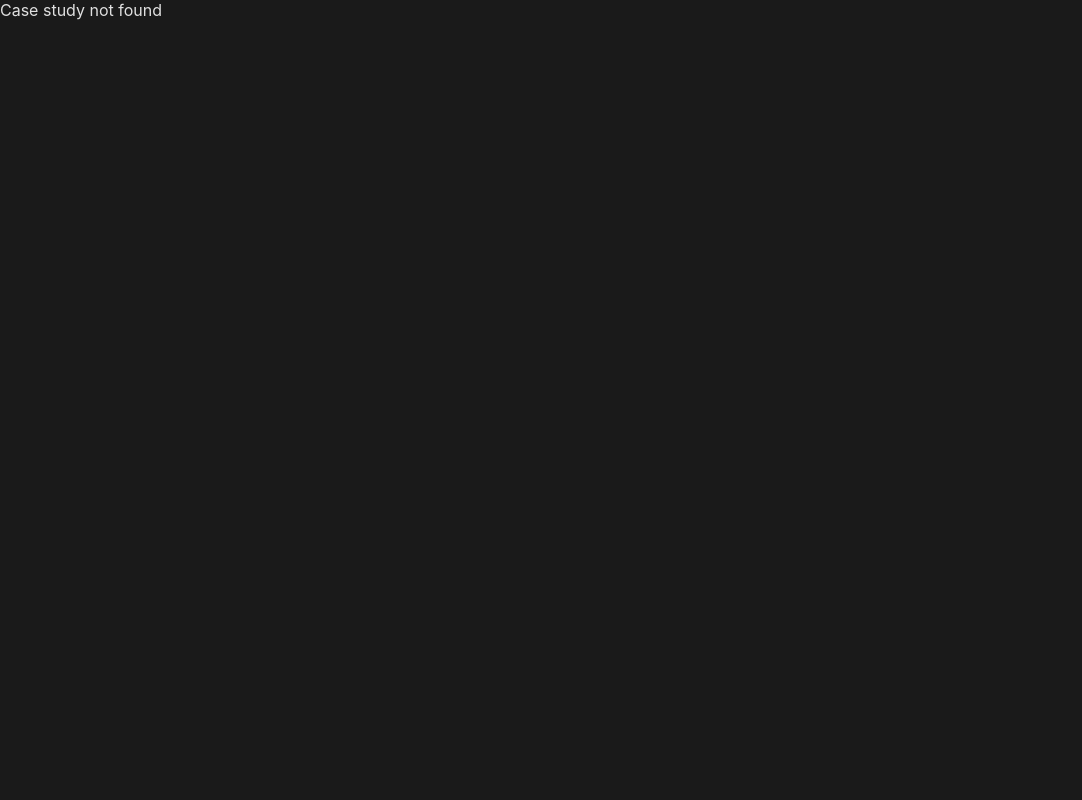
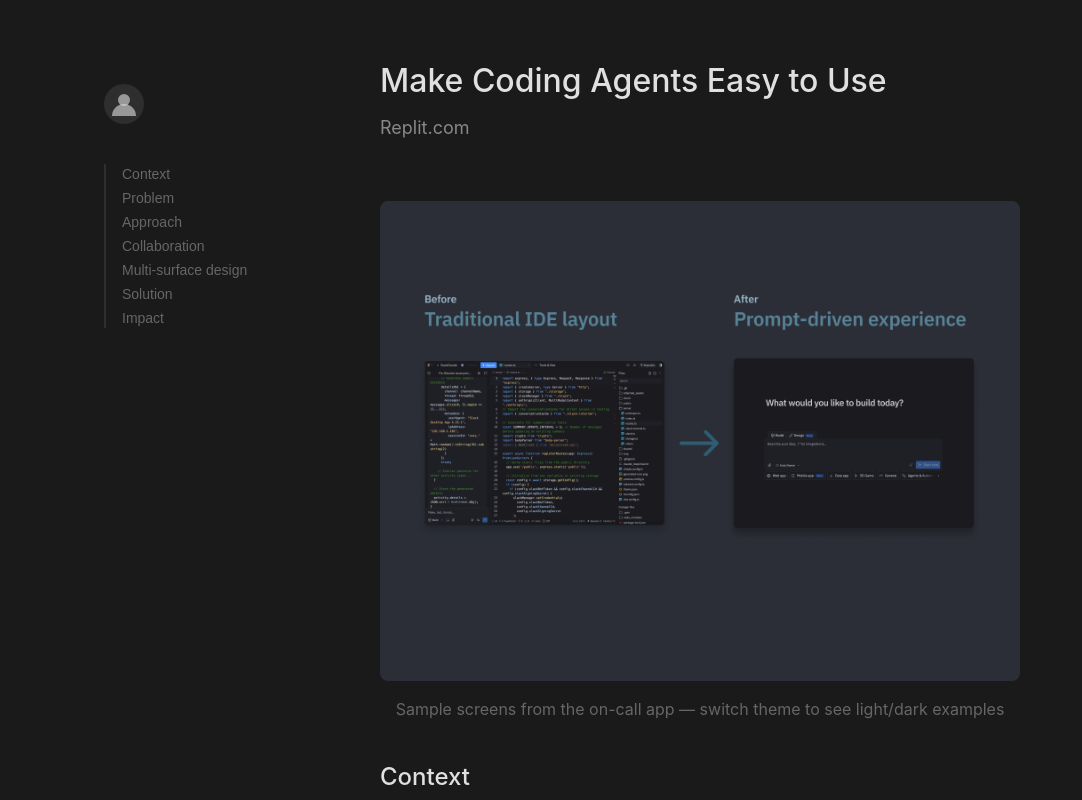
Before and after one commit to ptvans/portfolio, a React (Create React App) app: page /#/case-study/ai-coding-agents in a window 1280 px wide. Before the commit this address had no page. Shown: the top 800 px of the page, without its empty margins (0-1082 px from the left). Built offline with nearby package versions, Linux system fonts and the light colour scheme.

Commit message:
content updates

```diff
--- a/src/data/caseStudies.js
+++ b/src/data/caseStudies.js
@@ -1,7 +1,7 @@
 export const caseStudies = {
-  'on-call': {
-    title: 'Reimagining on-call software',
-    subtitle: 'Incident.io.',
+  'ai-coding-agents': {
+    title: 'Make Coding Agents Easy to Use',
+    subtitle: 'Replit.com',
     sections: [
       {
         id: 'context',
@@ -19,11 +19,11 @@
           },
           {
             type: 'text',
-            value: 'When I joined Incident.io, the company offered incident management tools focused on communication and coordination inside Slack. But customers still relied on third-party on-call products like PagerDuty and Opsgenie to route alerts — and they hated them.'
+            value: 'Transition from a ai-assisted IDE to an ai-driven app building experience.'
           },
           {
             type: 'text',
-            value: 'PagerDuty in particular was powerful but dated: complex configuration, clunky UX, and a mobile app that was notoriously painful to use. Many of our customers were actively asking, "When are you going to build this too?"'
+            value: 'With the advent of LLM coding models, Replit wanted to open up their product beyond the audience of preofessional developers to anyone with a computer or phone.'
           },
           {
             type: 'text',
@@ -41,11 +41,11 @@
           },
           {
             type: 'text',
-            value: 'On-call software touches every layer of an organisation: alert ingestion, routing, scheduling, escalation, and notifications. It\'s technically deep and full of configuration edge-cases.'
+            value: 'Why do most users abandon ai app creation before achieving a working version?'
           },
           {
             type: 'text',
-            value: 'PagerDuty\'s complexity allows it to handle every imaginable setup — but that same flexibility makes it painful to use day-to-day. Our challenge was to re-imagine on-call from the ground up: preserve the power, remove the pain.'
+            value: 'Most people are missing two key pieces of experience that would enable product creation. They are missing knowledge of the product development process. They also dont know what these coding agents are capabable of.'
           }
         ]
       },
--- a/src/pages/CaseStudy.css
+++ b/src/pages/CaseStudy.css
@@ -10,9 +10,9 @@
   position: sticky;
   top: 60px;
   height: fit-content;
-  width: 200px;
+  width: 240px;
   flex-shrink: 0;
-  padding: 60px 24px;
+  padding: 24px 24px;
   display: flex;
   flex-direction: column;
   gap: 40px;
@@ -30,18 +30,34 @@
 .nav-sections {
   display: flex;
   flex-direction: column;
-  gap: 16px;
+  gap: 4px;
+  position: relative;
+  padding-left: 16px;
+  border-left: 2px solid rgba(128, 128, 128, 0.2);
 }
 
 .nav-link {
   background: none;
   border: none;
-  font-size: 16px;
+  font-size: 14px;
   text-align: left;
   cursor: pointer;
-  padding: 0;
+  padding: 2px 0;
   color: #666;
   transition: color 0.2s ease;
+  position: relative;
+}
+
+.nav-link::before {
+  content: '';
+  position: absolute;
+  left: -16px;
+  top: 0;
+  bottom: 0;
+  width: 2px;
+  background: currentColor;
+  transform: scaleY(0);
+  transition: transform 0.2s ease;
 }
 
 .nav-link:hover {
@@ -52,12 +68,20 @@
   color: currentColor;
 }
 
+.nav-link.active::before {
+  transform: scaleY(1);
+}
+
 body.light .nav-link {
   color: #999;
 }
 
 body.light .nav-link.active {
   color: #1a1a1a;
+}
+
+body.light .nav-sections {
+  border-left-color: rgba(0, 0, 0, 0.15);
 }
 
 .case-study-content {
--- a/src/pages/Home.js
+++ b/src/pages/Home.js
@@ -14,19 +14,19 @@
               <path d="M8 32c0-6.627 5.373-12 12-12s12 5.373 12 12" fill="currentColor" opacity="0.6"/>
             </svg>
           </div>
-          <h1 className="name">Sam Willis</h1>
+          <h1 className="name">Paul Van Slembrouck</h1>
           <p className="title">
-            Product designer at <a href="https://incident.io" target="_blank" rel="noopener noreferrer">incident.io</a>
+            Senior Product Designer with Front End Engineering experience
           </p>
         </div>
 
         <section className="about-section">
           <h2>About</h2>
-          <p>I specialise in clear, considered interfaces for complex products.</p>
+          <p>I specialize in ai-augmented workflows, process automation, and data visualization in the enterprise space.</p>
           <p>
-            I currently lead design at <a href="https://incident.io" target="_blank" rel="noopener noreferrer">incident.io</a> and previously worked on
-            product teams at <a href="https://gocardless.com" target="_blank" rel="noopener noreferrer">GoCardless</a> and{' '}
-            <a href="https://duffel.com" target="_blank" rel="noopener noreferrer">Duffel</a>.
+            I have worked on product teams at{' '}
+            <a href="https://gocardless.com" target="_blank" rel="noopener noreferrer">Facebook</a>, <a href="https://gocardless.com" target="_blank" rel="noopener noreferrer">Uber</a>, <a href="https://gocardless.com" target="_blank" rel="noopener noreferrer">Apple</a> and{' '}
+            <a href="https://duffel.com" target="_blank" rel="noopener noreferrer">Replit</a>.{' '} I've also helped <a href="https://waterinthewest.stanford.edu/" target="_blank" rel="noopener noreferrer">Stanford University</a> publish climate and water use research data.
           </p>
         </section>
 
@@ -34,10 +34,7 @@
           <h2>Case studies</h2>
           <ul>
             <li>
-              <Link to="/case-study/status-pages">Status pages redesign</Link>
-            </li>
-            <li>
-              <Link to="/case-study/on-call">Reimagining on-call software</Link>
+              <Link to="/case-study/ai-coding-agents">Make Coding Agents Easy to Use</Link>
             </li>
           </ul>
         </section>
@@ -46,13 +43,13 @@
           <h2>Connect</h2>
           <ul>
             <li>
-              <a href="https://twitter.com" target="_blank" rel="noopener noreferrer">Twitter</a>
+              <a href="https://github.com/ptvans" target="_blank" rel="noopener noreferrer">Github</a>
             </li>
             <li>
-              <a href="https://linkedin.com" target="_blank" rel="noopener noreferrer">LinkedIn</a>
+              <a href="https://www.linkedin.com/in/paul-van-slembrouck-6469a71a4/" target="_blank" rel="noopener noreferrer">LinkedIn</a>
             </li>
             <li>
-              <a href="mailto:hello@example.com">Email</a>
+              <a href="mailto:ptvans@gmail.com">Email</a>
             </li>
           </ul>
         </section>
```
